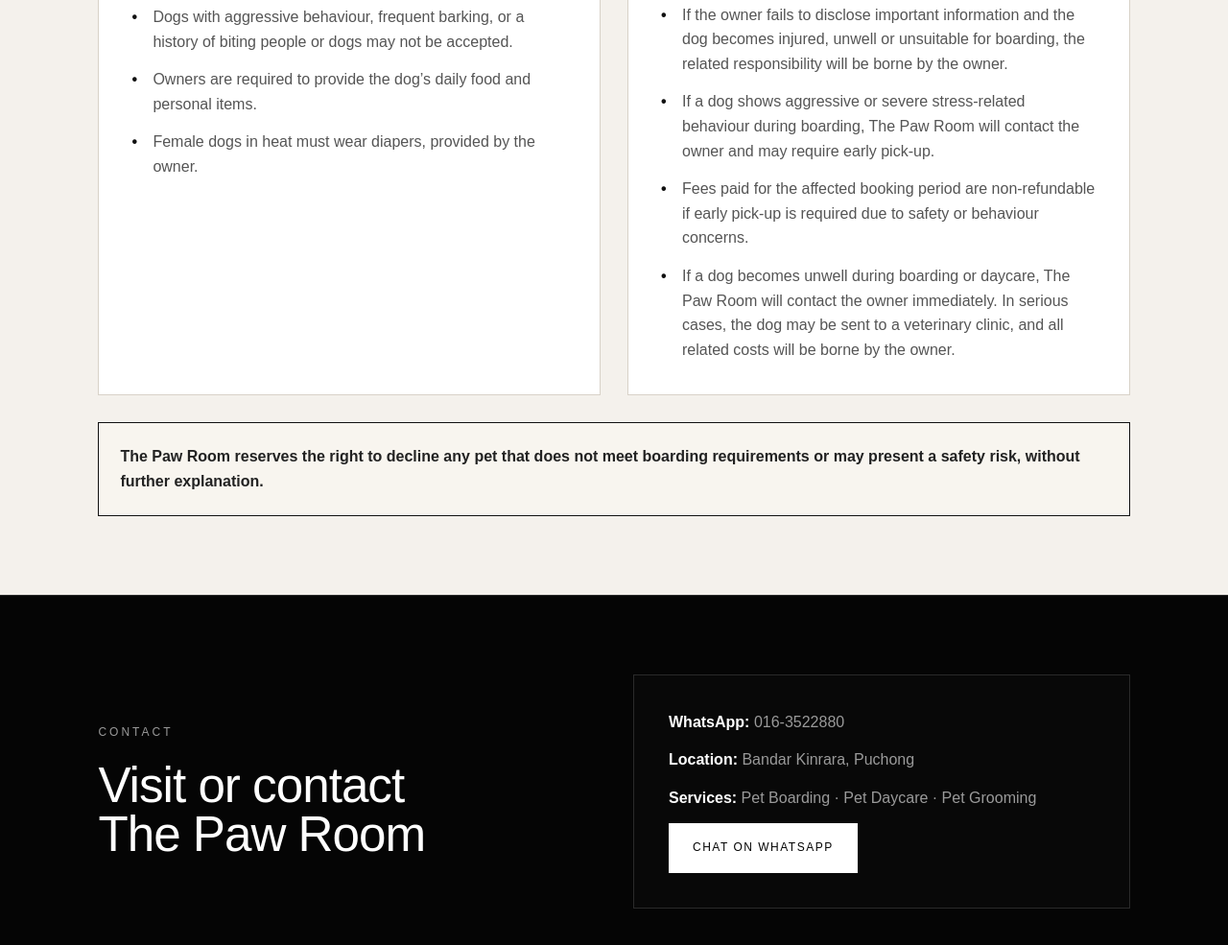
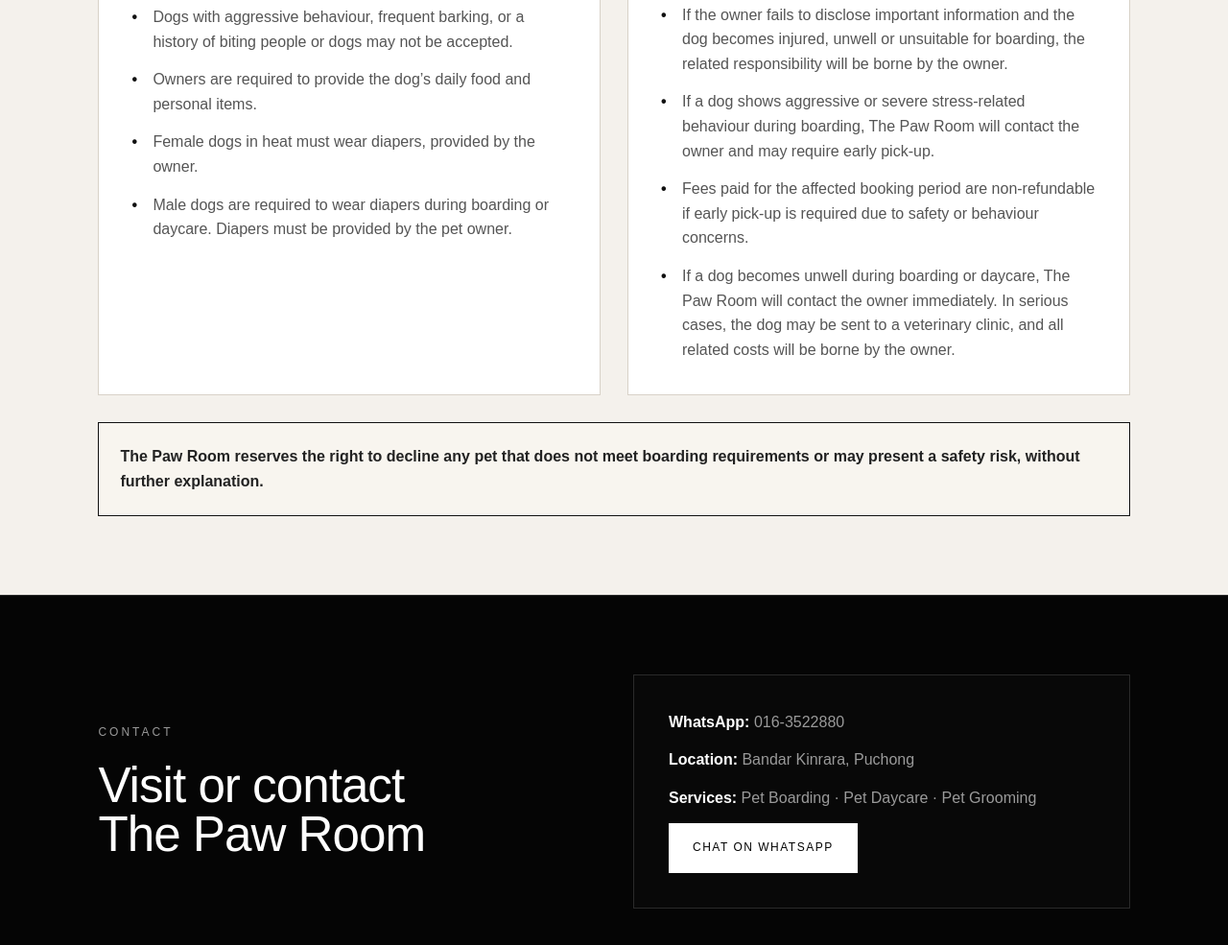
Before and after one commit to thepawroom/the-paw-room, a plain HTML site: page index.html in a window 1280 px wide. Shown: the part 5610-6595 px from the top of the page at 96% size. Drawn offline with Linux system fonts and the light colour scheme.

Commit message:
Update index.html

```diff
--- a/index.html
+++ b/index.html
@@ -936,6 +936,7 @@
             <li>Dogs with aggressive behaviour, frequent barking, or a history of biting people or dogs may not be accepted.</li>
             <li>Owners are required to provide the dog’s daily food and personal items.</li>
             <li>Female dogs in heat must wear diapers, provided by the owner.</li>
+            <li>Male dogs are required to wear diapers during boarding or daycare. Diapers must be provided by the pet owner.</li>
           </ul>
         </div>
 
```
